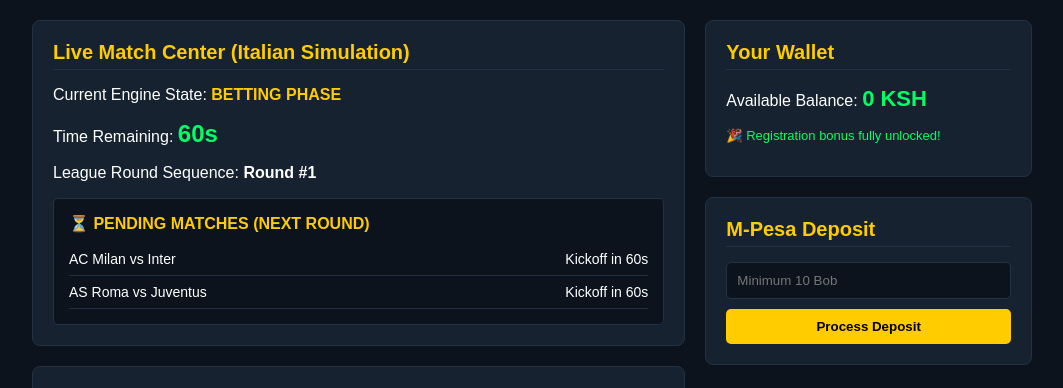
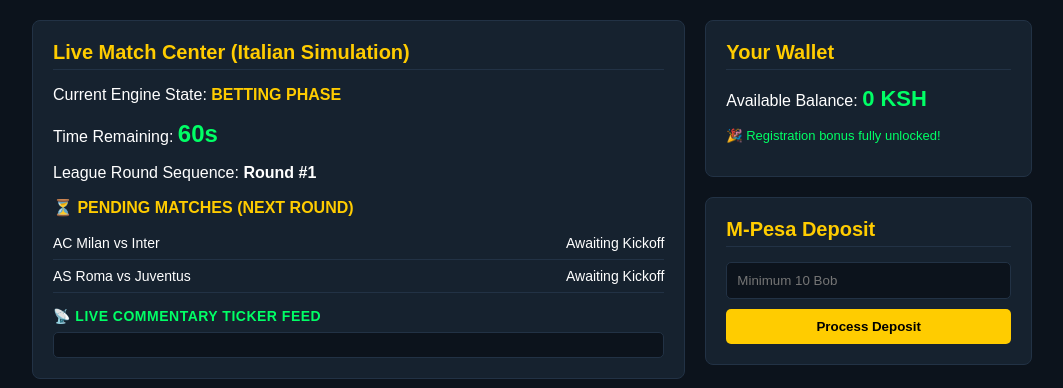
Before and after one commit to rayankanja793-art/Ceru.lean, a Flask app: template templates/index.html in a window 1280 px wide. Shown: the part 69-457 px from the top of the page, without its empty margins (108-1171 px from the left). Run offline with Flask 3, Linux system fonts and the light colour scheme; the template is opened without the code that fills it, so the values that code supplies are empty.

Commit message:
Update index.html

```diff
--- a/templates/index.html
+++ b/templates/index.html
@@ -19,6 +19,8 @@
         .logout-btn { color: #ff3333; text-decoration: none; font-weight: bold; font-size: 14px; }
         .bet-row { display: flex; justify-content: space-between; padding: 8px 0; border-bottom: 1px solid #223245; font-size: 14px; }
         .admin-link { display: inline-block; background-color: #ff3333; color: white; padding: 8px 12px; border-radius: 4px; text-decoration: none; font-weight: bold; margin-bottom: 15px; }
+        /* Style for the new Live Ticker Log Feed Box */
+        .ticker-box { background-color: #0c131c; padding: 12px; border-radius: 5px; max-height: 120px; overflow-y: auto; font-family: 'Courier New', monospace; font-size: 13px; color: #a0aec0; border: 1px solid #223245; line-height: 1.6; }
     </style>
 </head>
 <body>
@@ -52,12 +54,17 @@
                     <p>Time Remaining: <span class="timer" id="live-time">{{ state.time }}s</span></p>
                     <p>League Round Sequence: <strong id="live-round">Round #{{ state.round }}</strong></p>
 
-                    <div style="background-color: #0c131c; padding: 15px; border-radius: 5px; margin-top: 15px; border: 1px solid #223245;">
+                    <div style="background-color: #16222f; margin-top: 15px;">
                         <h4 id="match-header" style="color: #ffcc00; margin: 0 0 10px 0;">⏳ PENDING MATCHES (NEXT ROUND)</h4>
-                        <div id="match-list">
+                        <div id="match-list" style="margin-bottom: 15px;">
                             <div class="bet-row"><span>AC Milan vs Inter</span><span>Awaiting Kickoff</span></div>
                             <div class="bet-row"><span>AS Roma vs Juventus</span><span>Awaiting Kickoff</span></div>
                         </div>
+                    </div>
+
+                    <h4 style="color: #00ff66; margin: 15px 0 8px 0; font-size: 14px; letter-spacing: 0.5px;">📡 LIVE COMMENTARY TICKER FEED</h4>
+                    <div class="ticker-box" id="live-logs">
+                        <div>[System] Establishing connectivity sequence...</div>
                     </div>
                 </div>
 
@@ -99,12 +106,21 @@
                     return response.json();
                 })
                 .then(data => {
-                    // Update text values targets by exact ID attributes safely
                     document.getElementById('live-phase').innerText = data.phase + ' PHASE';
                     document.getElementById('live-time').innerText = data.time + 's';
                     document.getElementById('live-round').innerText = 'Round #' + data.round;
 
-                    // Dynamically swap the matches look depending on game phases
+                    // Dynamically update the log feed messages container quietly
+                    const logContainer = document.getElementById('live-logs');
+                    logContainer.innerHTML = '';
+                    data.logs.forEach(logLine => {
+                        const row = document.createElement('div');
+                        row.innerText = logLine;
+                        // Turn goal alerts bright green inside the feed box automatically
+                        if(logLine.includes('⚽ GOAL')) { row.style.color = '#00ff66'; row.style.fontWeight = 'bold'; }
+                        logContainer.appendChild(row);
+                    });
+
                     const matchHeader = document.getElementById('match-header');
                     const matchList = document.getElementById('match-list');
 
```
